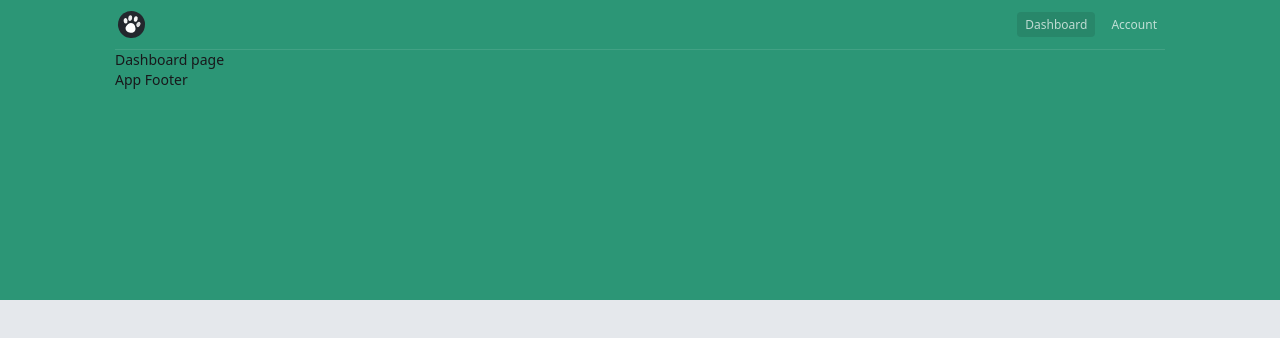
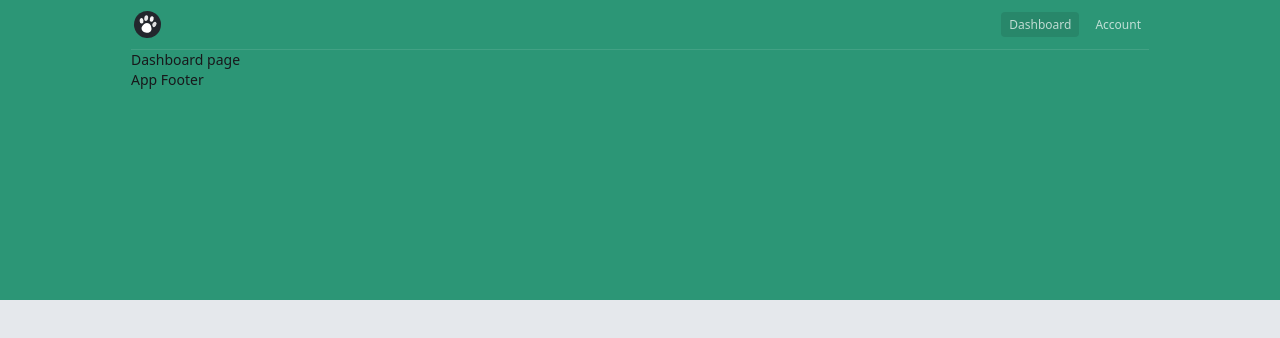
Before and after one commit to keremenen/petcare-app, a Next.js app: page /app/dashboard in a window 1280 px wide. Shown: the top 338 px of the page. Built offline with nearby package versions, Linux system fonts and the light colour scheme.

Commit message:
Add horizontal padding to layout

```diff
--- a/src/app/(app)/app/layout.tsx
+++ b/src/app/(app)/app/layout.tsx
@@ -6,7 +6,7 @@
 	return (
 		<>
 			<BackgroundPattern />
-			<div className="max-w-[1050px] mx-auto">
+			<div className="max-w-[1050px] mx-auto px-4">
 				<AppHeader />
 				{children}
 				<AppFooter />
```
